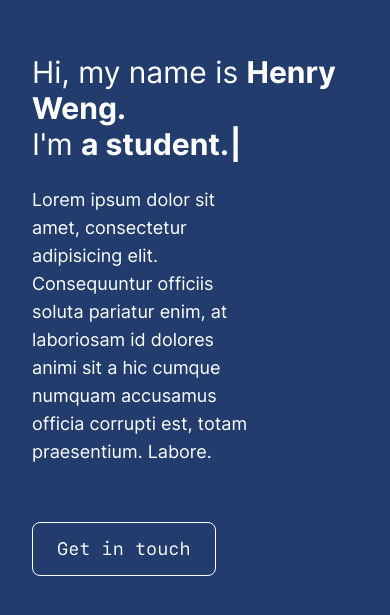
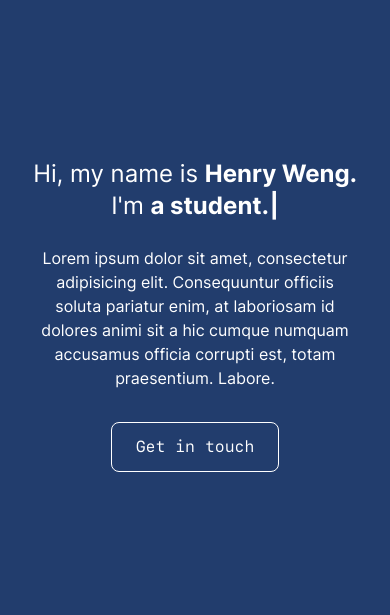
Before and after one commit to henryweng03/personal-site, a React (Create React App) app: page / in a window 390 px wide. Shown: the part 107-722 px from the top of the page. Built offline with nearby package versions, Linux system fonts and the light colour scheme.

Commit message:
Mobile optimization

```diff
--- a/src/components/hero.js
+++ b/src/components/hero.js
@@ -4,13 +4,13 @@ import Typewriter from 'typewriter-effect';
 const Hero = () => {
   return (
   <div className="relative h-screen bg-blue-dark">
-    <div className="absolute top-1/2 px-8 transform -translate-y-1/2">
+    <div className="text-center sm:text-left absolute top-1/2 px-8 transform -translate-y-1/2">
       <h1 className="hero-header">Hi, my name is <b>Henry Weng.</b></h1>
-      <div className="flex hero-header">
+      <div className="justify-center sm:justify-start flex hero-header">
         <h1 className="hero-header">
           I'm&nbsp;
         </h1>
-        <b>
+        <b className="my-0 sm:my-1 lg:my-2">
           <Typewriter
               options={{
                 strings: [
@@ -29,9 +29,9 @@ const Hero = () => {
         </b>
       </div><br />
       <div className="flex">
-       <p className="w-2/3 max-w-5xl">Lorem ipsum dolor sit amet, consectetur adipisicing elit. Consequuntur officiis soluta pariatur enim, at laboriosam id dolores animi sit a hic cumque numquam accusamus officia corrupti est, totam praesentium. Labore.</p>
+       <p className="sm:w-2/3 sm:max-w-4xl">Lorem ipsum dolor sit amet, consectetur adipisicing elit. Consequuntur officiis soluta pariatur enim, at laboriosam id dolores animi sit a hic cumque numquam accusamus officia corrupti est, totam praesentium. Labore.</p>
       </div>
-      <button className="outline-button mt-14">
+      <button className="outline-button mt-8 sm:mt-14">
         Get in touch
       </button>
     </div>
--- a/src/index.css
+++ b/src/index.css
@@ -11,24 +11,17 @@
     @apply text-2xl;
   }
   p {
-    @apply font-inter text-lg text-white;
+    @apply font-inter text-base text-white sm:text-lg;
   }
 }
 
 .hero-header{
-  @apply text-3xl sm:text-3xl md:text-4xl lg:text-5xl font-inter text-white
+  @apply my-0 text-2xl sm:text-4xl sm:my-1 md:text-4xl lg:text-5xl lg:my-2 font-inter text-white
 }
 
 .outline-button{
-  @apply transition duration-500 ease-in-out bg-transparent hover:bg-purple hover:border-transparent
-  text-white py-3 px-6 border border-white hover:shadow-purple
-  rounded-lg text-lg font-sfmono font-light
-}
-
-.filled-button{
-  @apply bg-purple hover:bg-purple-dark hover:shadow-purple
-  text-white py-3 px-6
-  rounded-lg text-xl font-sfmono font-light
+  @apply text-base transition duration-300 ease-in-out hover:bg-purple hover:border-transparent hover:shadow-purple
+  text-white py-3 px-6 border border-white rounded-lg sm:text-lg font-sfmono
 }
 
 
--- a/tailwind.config.js
+++ b/tailwind.config.js
@@ -23,7 +23,7 @@ module.exports = {
         }
       },
       boxShadow: {
-        purple : '0 0px 15px 0px rgba(139, 108, 239, 0.8)'
+        purple : '0 0px 15px 0px rgba(139, 108, 239, 0.7)'
       }
     },
   },
```
